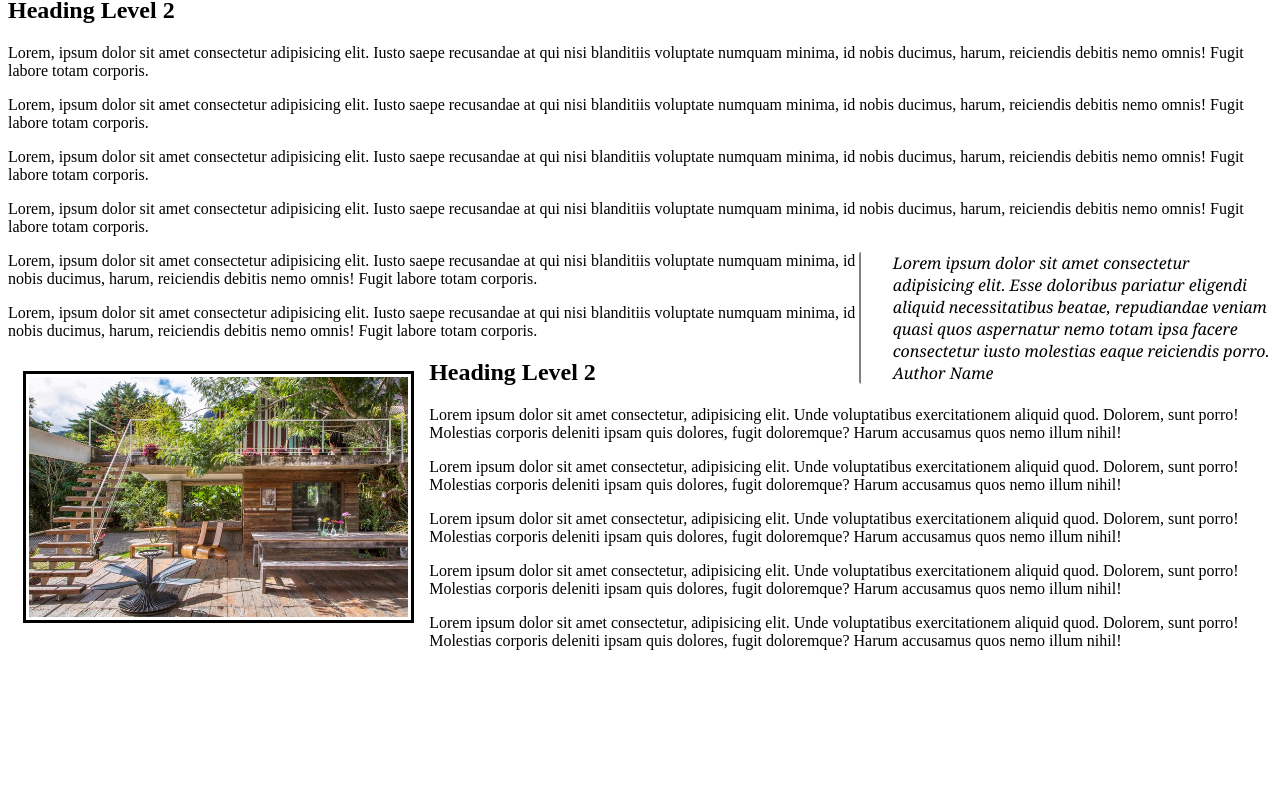
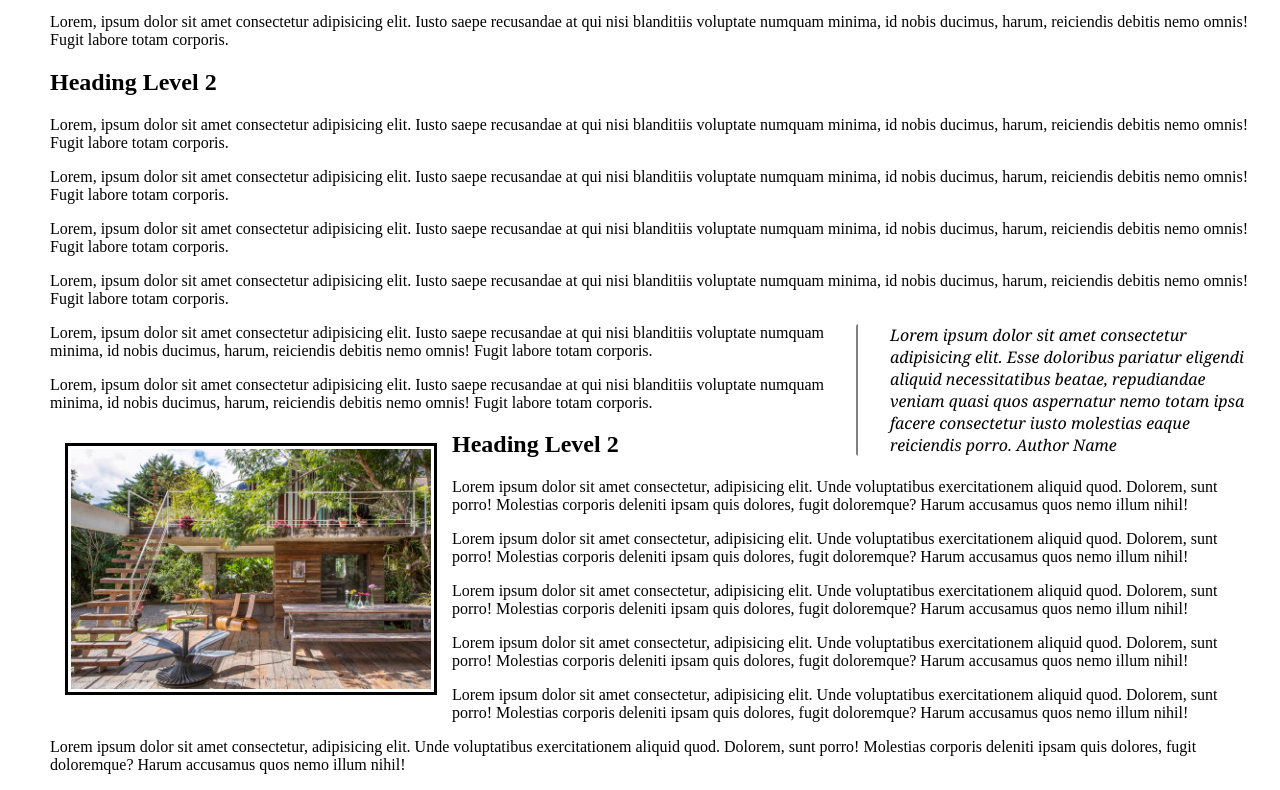
Before and after one commit to elipopovadev/HTML-CSS, a plain HTML site: page PositionAndFloat/BlogLayout-Float/index.html in a window 1280 px wide. Shown: the part 624-1414 px from the top of the page. Before the commit the page ends 1290 px from the top, so only its background shows below. Drawn offline with Linux system fonts and the light colour scheme.

Commit message:
Blog Layout - Float

```diff
--- a/PositionAndFloat/BlogLayout-Float/index.html
+++ b/PositionAndFloat/BlogLayout-Float/index.html
@@ -92,14 +92,17 @@
                 blanditiis
                 voluptate numquam minima, id nobis ducimus, harum, reiciendis debitis nemo omnis! Fugit labore totam
                 corporis.</p>
-                <p>Lorem, ipsum dolor sit amet consectetur adipisicing elit. Iusto saepe recusandae at qui nisi
-                    blanditiis
-                    voluptate numquam minima, id nobis ducimus, harum, reiciendis debitis nemo omnis! Fugit labore totam
-                    corporis.</p>
+            <p>Lorem, ipsum dolor sit amet consectetur adipisicing elit. Iusto saepe recusandae at qui nisi
+                blanditiis
+                voluptate numquam minima, id nobis ducimus, harum, reiciendis debitis nemo omnis! Fugit labore totam
+                corporis.</p>
         </article>
         <img src="picture.jpg" alt="Wood" class="left-image">
         <article>
             <h2>Heading Level 2</h2>
+            <p>Lorem ipsum dolor sit amet consectetur, adipisicing elit. Unde voluptatibus exercitationem aliquid quod.
+                Dolorem, sunt porro! Molestias corporis deleniti ipsam quis dolores, fugit doloremque? Harum accusamus
+                quos nemo illum nihil!</p>
             <p>Lorem ipsum dolor sit amet consectetur, adipisicing elit. Unde voluptatibus exercitationem aliquid quod.
                 Dolorem, sunt porro! Molestias corporis deleniti ipsam quis dolores, fugit doloremque? Harum accusamus
                 quos nemo illum nihil!</p>
--- a/PositionAndFloat/BlogLayout-Float/style.css
+++ b/PositionAndFloat/BlogLayout-Float/style.css
@@ -1,5 +1,7 @@
 body {
-    font: rgb(238, 238, 238)
+    font: rgb(238, 238, 238);
+    margin-left: 50px;
+    max-width: 1200px;
 }
 
 aside {
```
